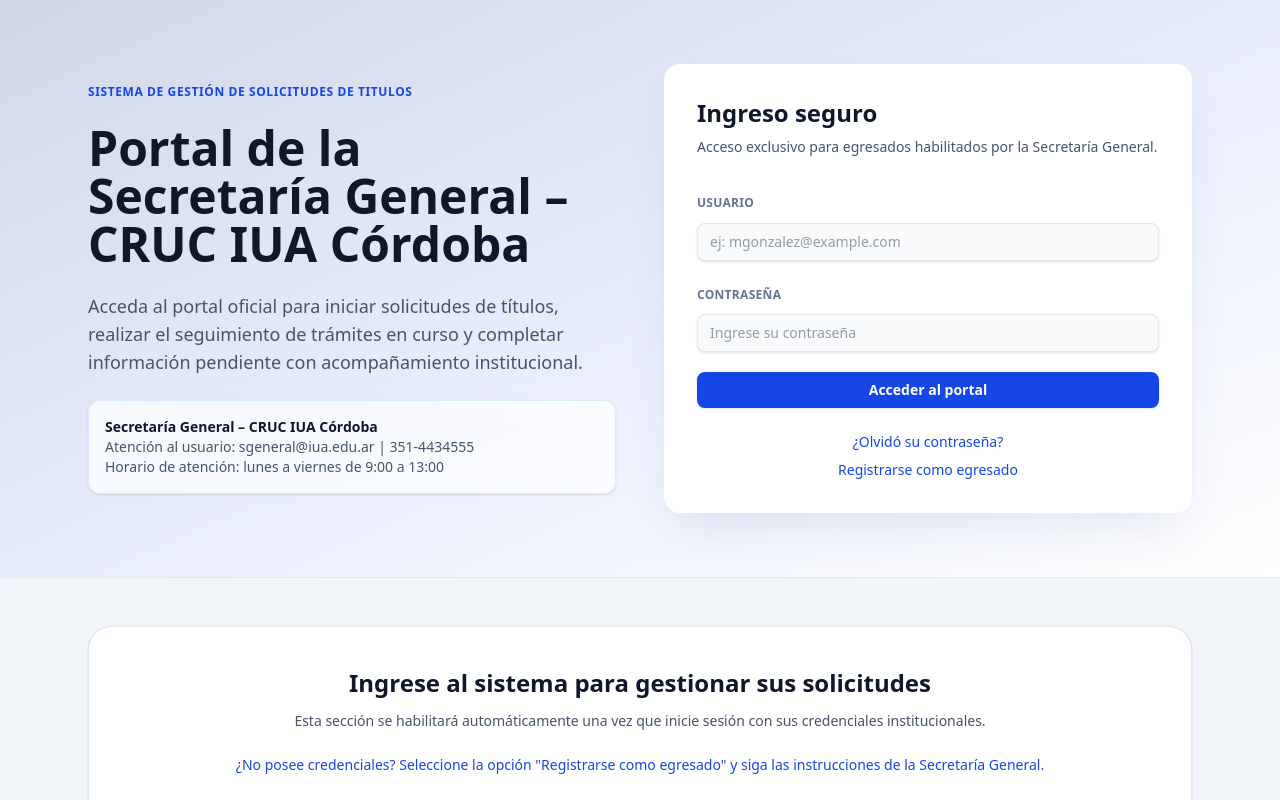
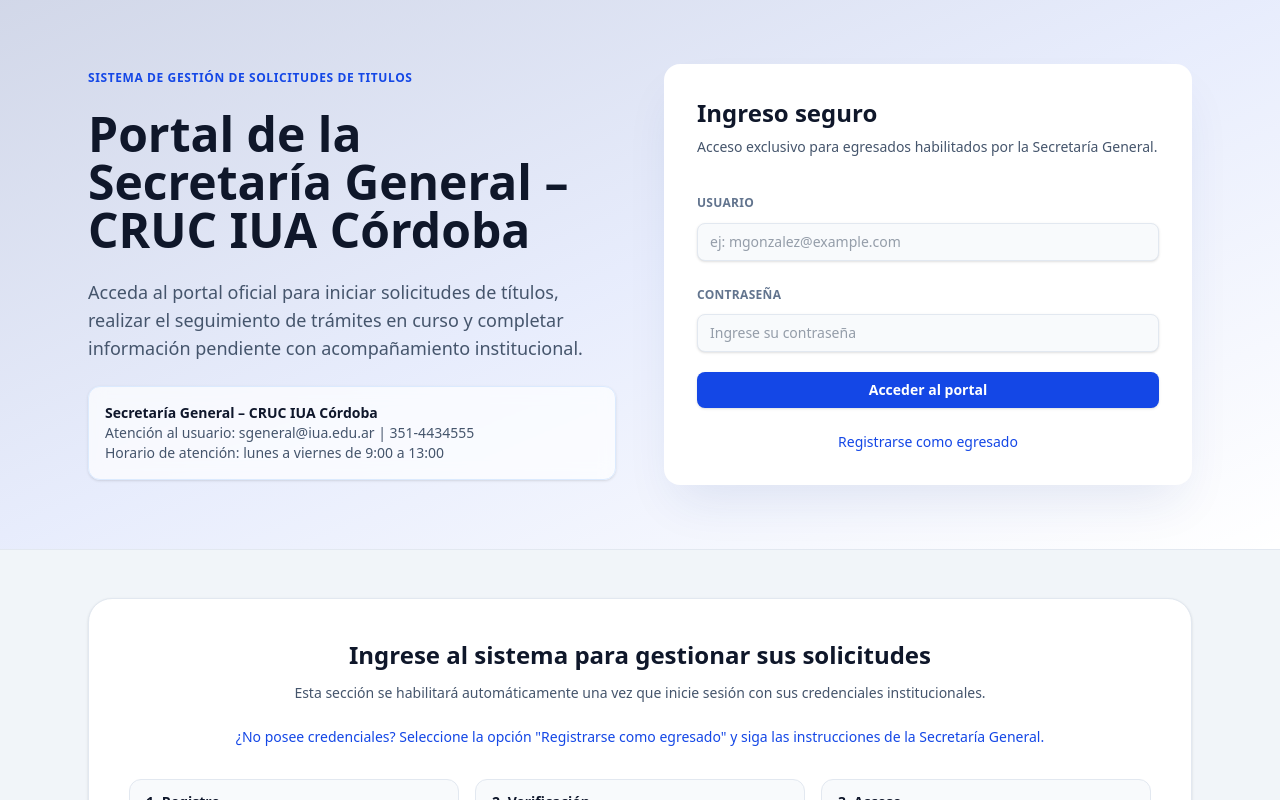
Before and after one commit to davidles/sg-titulos, a Next.js app: page /login in a window 1280 px wide. Shown: the top 800 px of the page. Built offline with nearby package versions, Linux system fonts and the light colour scheme; no server answers.

Commit message:
remove forgot

```diff
--- a/src/app/login/page.tsx
+++ b/src/app/login/page.tsx
@@ -42,11 +42,8 @@
               Acceso exclusivo para egresados habilitados por la Secretaría General.
             </p>
             <LoginForm />
-            <div className="mt-6 space-y-2 text-center text-sm text-blue-700">
-              <Link className="block hover:underline" href="/auth/forgot-password">
-                ¿Olvidó su contraseña?
-              </Link>
-              <Link className="block hover:underline" href="/auth/register">
+            <div className="mt-6 text-center text-sm text-blue-700">
+              <Link className="hover:underline" href="/auth/register">
                 Registrarse como egresado
               </Link>
             </div>
```
